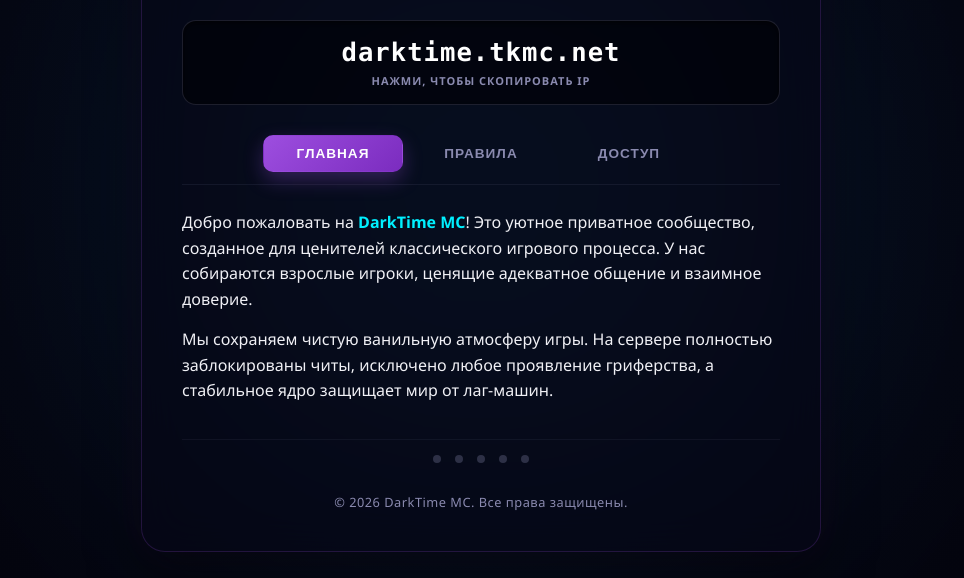
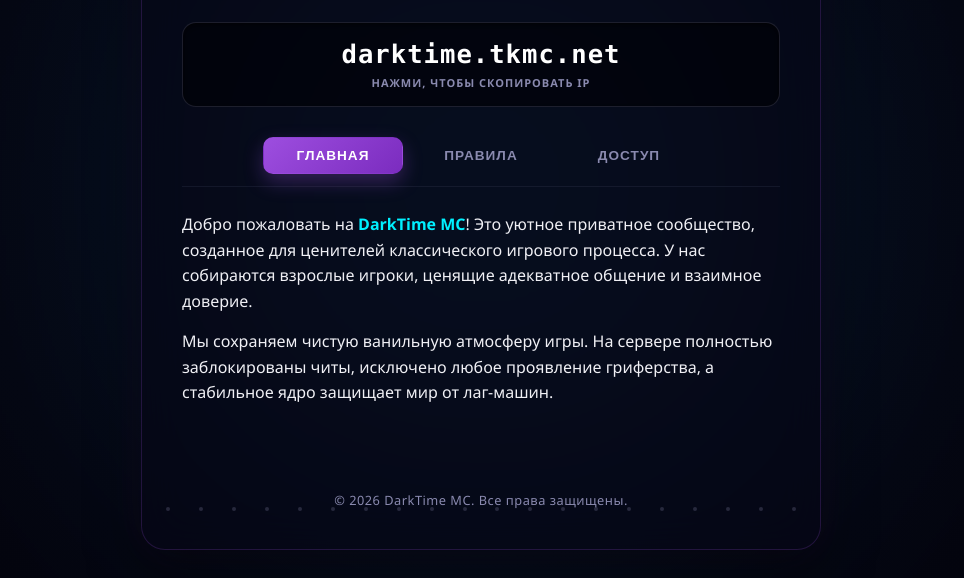
Before and after one commit to darktime-mc/darktime-mc.github.io, a plain HTML site: page index.html in a window 1280 px wide. Shown: the part 222-800 px from the top of the page, without its empty margins (159-1123 px from the left). Drawn offline with Linux system fonts and the light colour scheme.

Commit message:
Update index.html

```diff
--- a/index.html
+++ b/index.html
@@ -3,7 +3,7 @@
 <head>
     <meta charset="UTF-8">
     <meta name="viewport" content="width=device-width, initial-scale=1.0">
-    <title>DarkTime MC — Официальный site проекта</title>
+    <title>DarkTime MC — Официальный сайт проекта</title>
 
     <meta name="description" content="Официальный сайт приватного майнкрафт сервера DarkTime MC. Ламповое выживание без читов и лаг-машин. Узнай правила и присоединяйся к нам!">
     <meta name="keywords" content="DarkTime, DarkTime MC, майнкрафт сервер, приватный сервер майнкрафт, ванильный сервер, darktime.tkmc.net">
@@ -21,7 +21,7 @@
             --text-muted: #8a8aaf;
             --neon-red: #ff0055;
             --neon-green: #39ff14;
-            --transition-smooth: all 0.3s cubic-bezier(0.4, 0, 0.2, 1);
+            --transition-smooth: all 0.25s cubic-bezier(0.4, 0, 0.2, 1);
         }
 
         body {
@@ -71,6 +71,7 @@
             position: relative;
             box-sizing: border-box;
             overflow: hidden;
+            z-index: 2;
         }
 
         .logo-area {
@@ -243,9 +244,6 @@
             text-transform: uppercase;
             letter-spacing: 1px;
             margin-bottom: 15px;
-            display: flex;
-            align-items: center;
-            gap: 8px;
         }
 
         .forbidden-card .card-title { color: var(--neon-red); }
@@ -261,7 +259,13 @@
 
         .server-desc strong { color: var(--neon-blue); }
 
-        ul { padding: 0; margin: 0; }
+        /* Фикс багов разметки списков (убираем двойные точки) */
+        ul {
+            padding: 0;
+            margin: 0;
+            list-style: none;
+        }
+
         li {
             margin-bottom: 12px;
             line-height: 1.5;
@@ -276,7 +280,6 @@
             content: '•';
             position: absolute;
             left: 5px;
-            color: var(--neon-purple);
             font-weight: bold;
         }
 
@@ -308,38 +311,43 @@
             filter: brightness(1.08);
         }
 
-        .chatgpt-dots-container {
-            display: flex;
-            justify-content: center;
-            align-items: center;
-            gap: 14px;
-            margin-top: 35px;
-            padding: 15px 0;
-            border-top: 1px solid rgba(138, 138, 175, 0.08);
+        /* Интерактивная CSS-сетка реагирующих точек на фоне контейнера */
+        .dots-bg-overlay {
+            position: absolute;
+            bottom: 0;
+            left: 0;
+            width: 100%;
+            height: 80px;
+            display: grid;
+            grid-template-columns: repeat(20, 1fr);
+            gap: 10px;
+            padding: 15px;
+            box-sizing: border-box;
+            pointer-events: none;
+            z-index: -1;
+            opacity: 0.25;
         }
 
-        .chatgpt-dot {
-            width: 8px;
-            height: 8px;
-            background-color: rgba(138, 138, 175, 0.3);
+        .bg-grid-dot {
+            width: 4px;
+            height: 4px;
+            background-color: var(--text-muted);
             border-radius: 50%;
-            transition: all 0.25s cubic-bezier(0.4, 0, 0.2, 1);
+            justify-self: center;
+            align-self: center;
+            transition: transform 0.2s ease, background-color 0.2s ease;
+            pointer-events: auto;
             cursor: pointer;
         }
 
-        .chatgpt-dots-container:hover .chatgpt-dot:hover {
-            transform: scale(1.8);
+        .bg-grid-dot:hover {
+            transform: scale(2.5);
             background-color: var(--neon-blue);
-            box-shadow: 0 0 12px var(--neon-blue);
-        }
-
-        .chatgpt-dot:hover + .chatgpt-dot {
-            transform: scale(1.3);
-            background-color: rgba(0, 240, 255, 0.6);
+            box-shadow: 0 0 10px var(--neon-blue);
         }
 
         .footer-text {
-            margin-top: 15px;
+            margin-top: 85px;
             font-size: 0.8rem;
             color: var(--text-muted);
             letter-spacing: 0.5px;
@@ -380,7 +388,7 @@
         <div id="rules" class="tab-content">
             <div class="card-grid">
                 <div class="rules-card forbidden-card">
-                    <div class="card-title">⚠️ ЗАПРЕЩЕНО</div>
+                    <div class="card-title">ЗАПРЕЩЕНО</div>
                     <ul>
                         <li>Использование читов, X-Ray паков и сторонних модификаций.</li>
                         <li>Гриферство, кража ресурсов и разрушение чужих городов.</li>
@@ -390,7 +398,7 @@
                 </div>
 
                 <div class="rules-card allowed-card">
-                    <div class="card-title">✨ РАЗРЕШЕНО</div>
+                    <div class="card-title">РАЗРЕШЕНО</div>
                     <ul>
                         <li>Основывать поселения, строить общие масштабные проекты.</li>
                         <li>Развивать внутриигровую экономику и открывать магазины.</li>
@@ -408,18 +416,20 @@
             <p class="server-desc">
                 Чтобы подать анкету, узнать свежие новости и пообщаться с комьюнити, переходи по кнопке ниже:
             </p>
-            <a href="https://t.me" class="telegram-btn" target="_blank">
+
+            <!-- Прямая ссылка на приложение TG -->
+            <a href="tg://resolve?domain=c&post=4396645748_1" onclick="window.open('https://t.me'); return false;" class="telegram-btn" target="_blank">
                 <svg width="20" height="20" viewBox="0 0 24 24" fill="none" stroke="currentColor" stroke-width="2.5" stroke-linecap="round" stroke-linejoin="round"><line x1="22" y1="2" x2="11" y2="13"></line><polygon points="22 2 15 22 11 13 2 9 22 2"></polygon></svg>
                 Вступить в Telegram
             </a>
         </div>
 
-        <div class="chatgpt-dots-container">
-            <div class="chatgpt-dot"></div>
-            <div class="chatgpt-dot"></div>
-            <div class="chatgpt-dot"></div>
-            <div class="chatgpt-dot"></div>
-            <div class="chatgpt-dot"></div>
+        <!-- ИНТЕРАКТИВНАЯ СЕТКА ТОЧЕК ПО ВСЕМ БОКАМ (НИЖНЯЯ ЧАСТЬ) -->
+        <div class="dots-bg-overlay">
+            <div class="bg-grid-dot"></div><div class="bg-grid-dot"></div><div class="bg-grid-dot"></div><div class="bg-grid-dot"></div><div class="bg-grid-dot"></div>
+            <div class="bg-grid-dot"></div><div class="bg-grid-dot"></div><div class="bg-grid-dot"></div><div class="bg-grid-dot"></div><div class="bg-grid-dot"></div>
+            <div class="bg-grid-dot"></div><div class="bg-grid-dot"></div><div class="bg-grid-dot"></div><div class="bg-grid-dot"></div><div class="bg-grid-dot"></div>
+            <div class="bg-grid-dot"></div><div class="bg-grid-dot"></div><div class="bg-grid-dot"></div><div class="bg-grid-dot"></div><div class="bg-grid-dot"></div>
         </div>
 
         <div class="footer-text">
```
